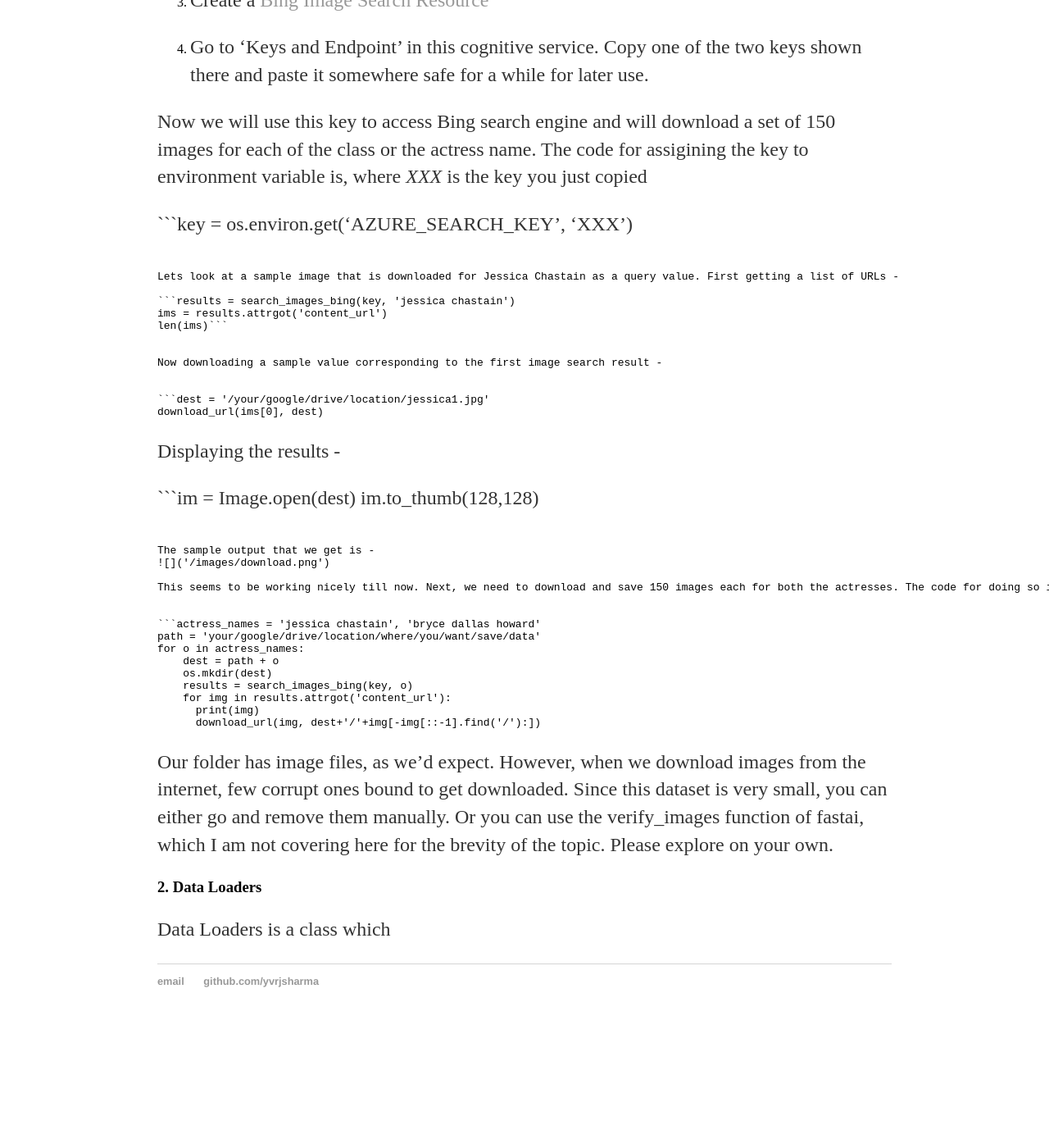
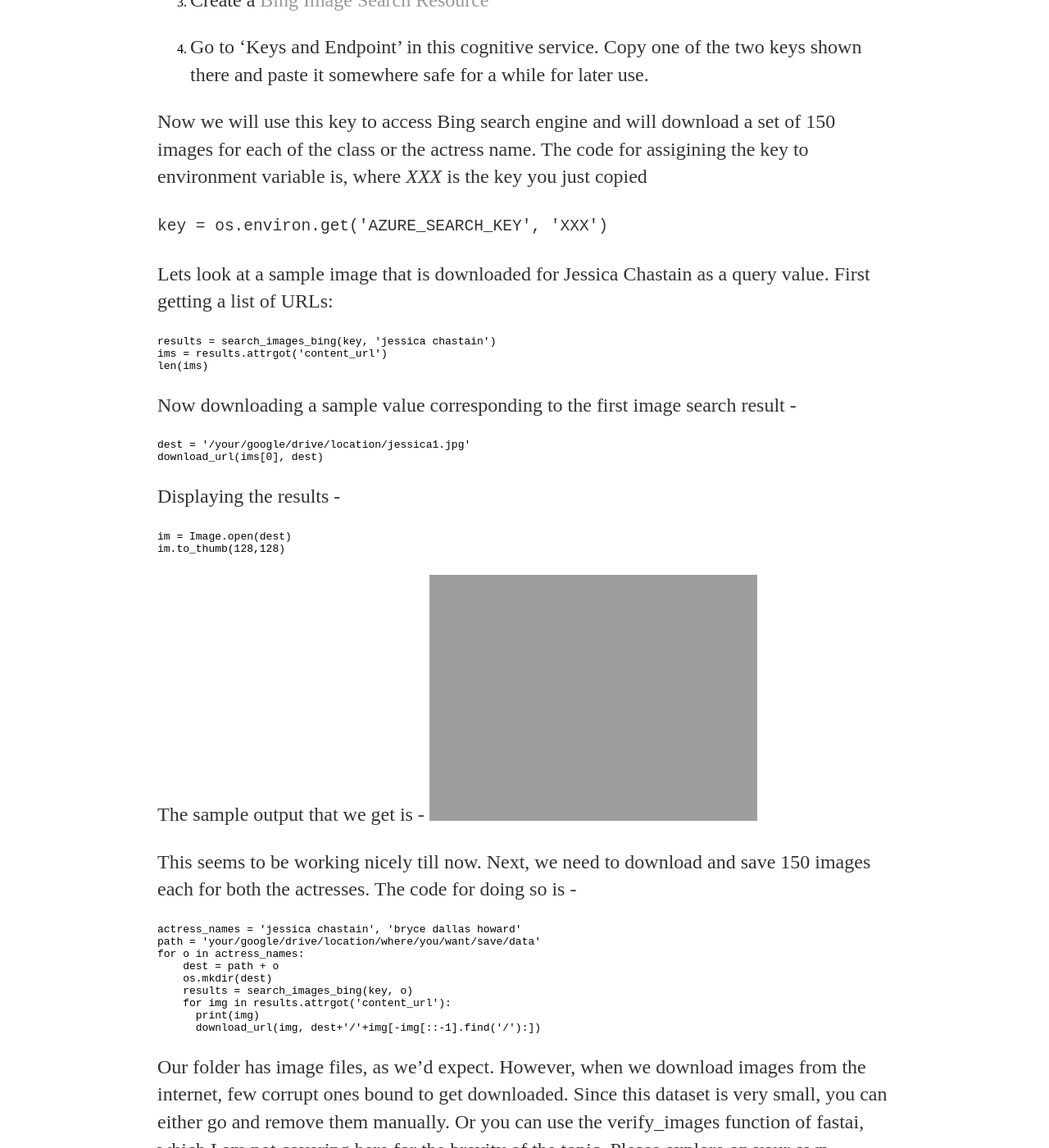
Before and after one commit to yvrjsharma/yvrjsharma.github.io, a Jekyll site: the page built from _posts/2020-09-17-fastai-chap2-build-deploy-dl-models.md, in a window 1280 px wide and 1400 px high, scrolled down 5385 px. Shown: the whole window at 82% size. Built offline with Jekyll 4.4.1, drawn with Linux system fonts in a browser that asks for light colours; before the commit the page ends 6649 px from its top, so only the background shows below that; some of the changed lines change nothing that is shown.

Commit message:
Update blog

````diff
--- a/_posts/2020-09-17-fastai-chap2-build-deploy-dl-models.md
+++ b/_posts/2020-09-17-fastai-chap2-build-deploy-dl-models.md
@@ -44,27 +44,30 @@ In this project, I am basically developing an _actress detector_ model. So first
 
 Now we will use this key to access Bing search engine and will download a set of 150 images for each of the class or the actress name. The code for assigining the key to environment variable is, where _XXX_ is the key you just copied
 
-```key = os.environ.get('AZURE_SEARCH_KEY', 'XXX')
+`key = os.environ.get('AZURE_SEARCH_KEY', 'XXX')`
+
+
+Lets look at a sample image that is downloaded for Jessica Chastain as a query value. First getting a list of URLs:
+
 ```
-
-Lets look at a sample image that is downloaded for Jessica Chastain as a query value. First getting a list of URLs -
-
-```results = search_images_bing(key, 'jessica chastain')
+results = search_images_bing(key, 'jessica chastain')
 ims = results.attrgot('content_url')
-len(ims)```
-
+len(ims)
+```
 
 Now downloading a sample value corresponding to the first image search result -
 
 
-```dest = '/your/google/drive/location/jessica1.jpg'
+```
+dest = '/your/google/drive/location/jessica1.jpg'
 download_url(ims[0], dest)
 ```
 
 Displaying the results -
 
 
-```im = Image.open(dest)
+```
+im = Image.open(dest)
 im.to_thumb(128,128)
 ```
 
@@ -74,7 +77,8 @@ The sample output that we get is -
 This seems to be working nicely till now. Next, we need to download and save 150 images each for both the actresses. The code for doing so is -
 
 
-```actress_names = 'jessica chastain', 'bryce dallas howard'
+```
+actress_names = 'jessica chastain', 'bryce dallas howard'
 path = 'your/google/drive/location/where/you/want/save/data'
 for o in actress_names:
     dest = path + o
````
